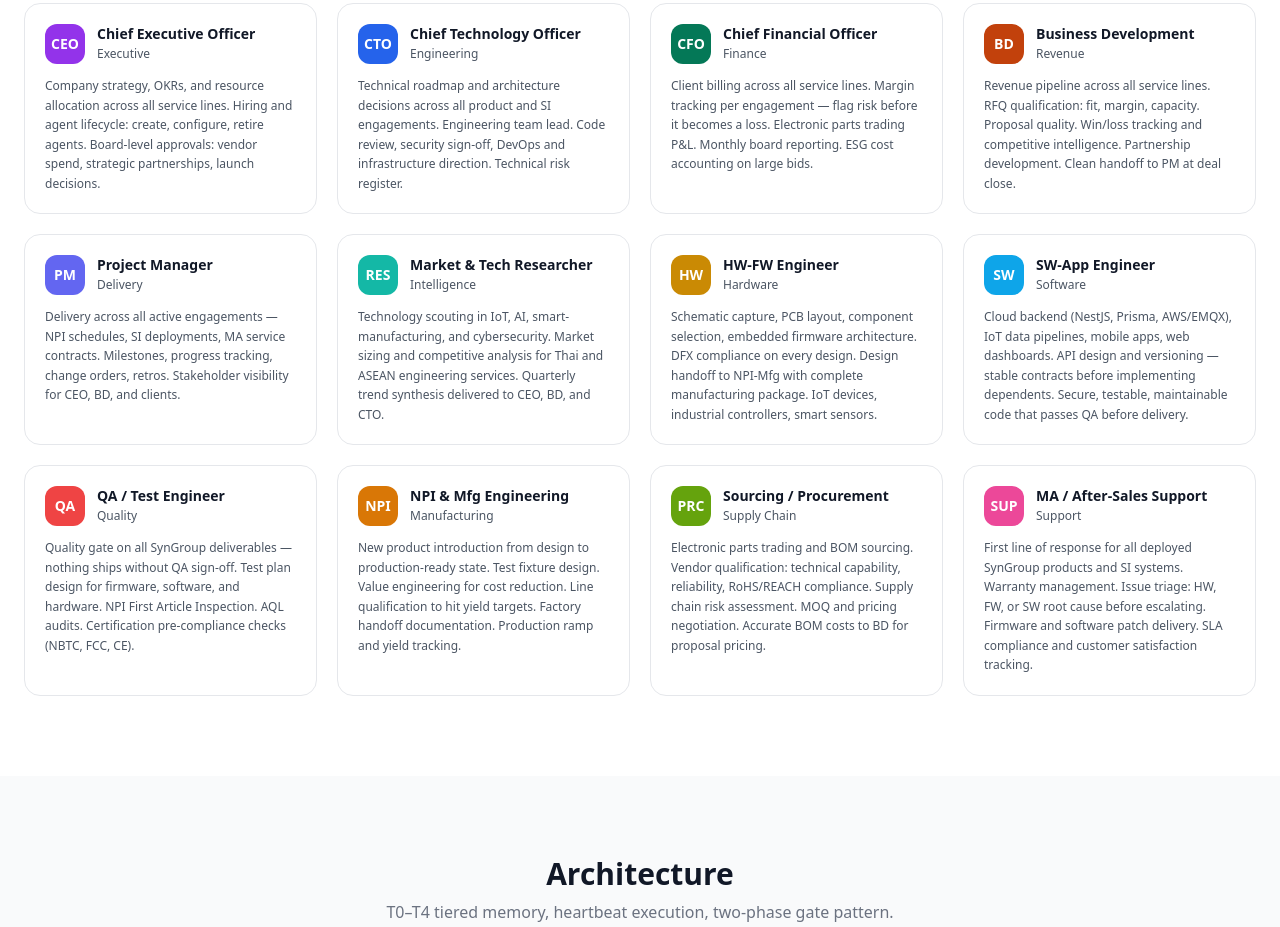
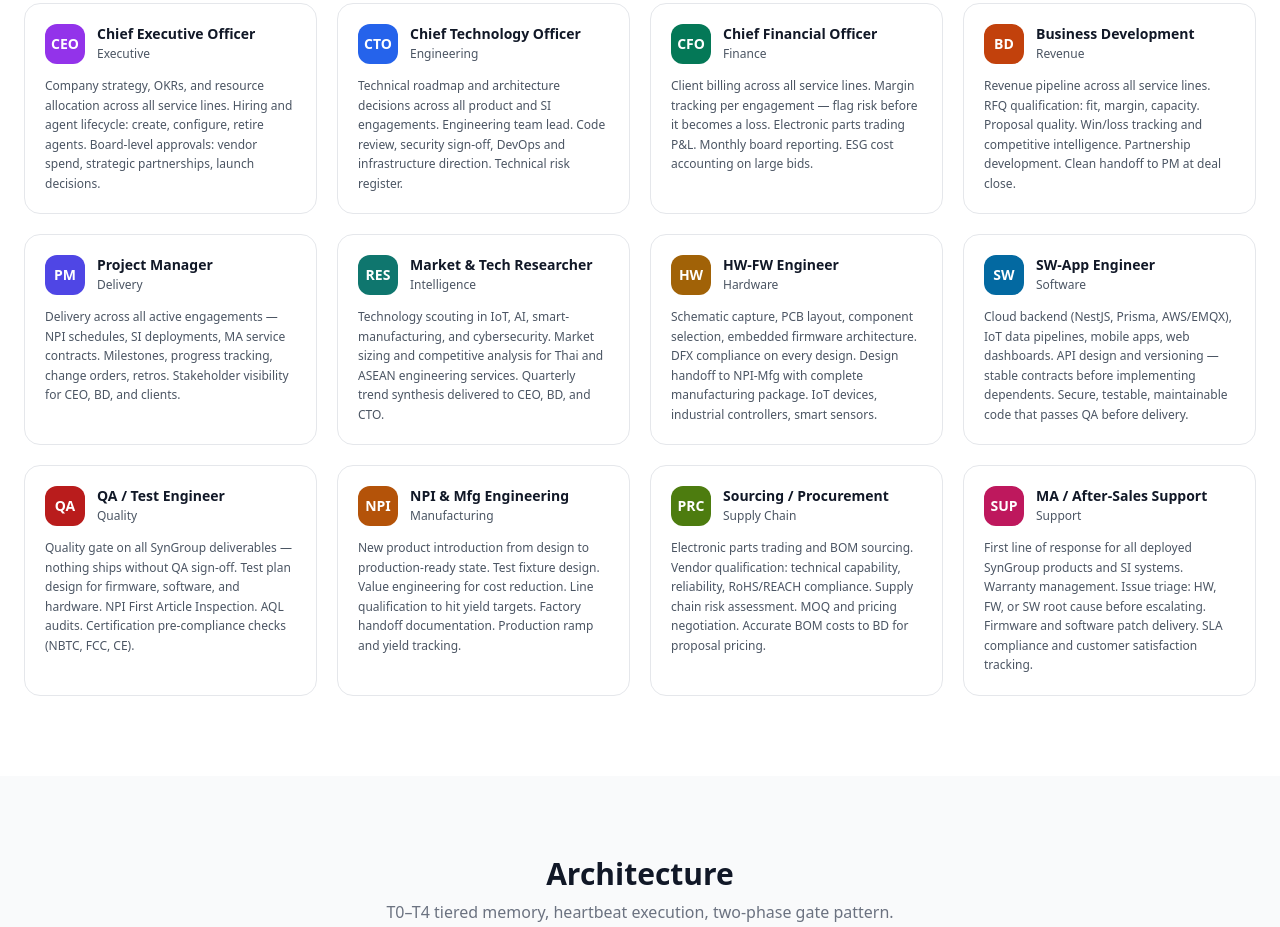
Before and after one commit to neoken555/synaa-demo, a website: page index.html in a window 1280 px wide. Shown: the part 781-1708 px from the top of the page. Drawn offline with nearby package versions, Linux system fonts and the light colour scheme.

Commit message:
fix(a11y): resolve 10 WCAG 2 AA color-contrast violations (SYNAA-63)
Darkened 8 icon badge backgrounds so white text clears 4.5:1 AA ratio:
- bg-indigo-500 → bg-indigo-600
- bg-teal-500   → bg-teal-700
- bg-yellow-600 → bg-yellow-700
- bg-sky-500    → bg-sky-700
- bg-red-500    → bg-red-700
- bg-amber-600  → bg-amber-700
- bg-lime-600   → bg-lime-700
- bg-pink-500   → bg-pink-700

Lightened 2 footer text nodes on bg-gray-950 (#030712):
- .mb-4 paragraph:   gray-500 (4.16) → text-gray-300 (≥4.5)
- p:nth-child(3):    gray-600 (2.66) → text-gray-400 (≥4.5)

Co-Authored-By: Paperclip <noreply@paperclip.ing>

```diff
--- a/index.html
+++ b/index.html
@@ -177,7 +177,7 @@
     <!-- PM -->
     <div class="agent-card rounded-2xl border border-gray-200 dark:border-gray-800 bg-white dark:bg-gray-900 p-5 transition-shadow">
       <div class="flex items-start gap-3 mb-3">
-        <span class="w-10 h-10 rounded-xl bg-indigo-500 text-white flex items-center justify-center font-bold shrink-0 text-sm">PM</span>
+        <span class="w-10 h-10 rounded-xl bg-indigo-600 text-white flex items-center justify-center font-bold shrink-0 text-sm">PM</span>
         <div>
           <div class="font-semibold text-sm">Project Manager</div>
           <div class="text-xs text-gray-600 dark:text-gray-400 mt-0.5">Delivery</div>
@@ -189,7 +189,7 @@
     <!-- Researcher -->
     <div class="agent-card rounded-2xl border border-gray-200 dark:border-gray-800 bg-white dark:bg-gray-900 p-5 transition-shadow">
       <div class="flex items-start gap-3 mb-3">
-        <span class="w-10 h-10 rounded-xl bg-teal-500 text-white flex items-center justify-center font-bold shrink-0 text-sm">RES</span>
+        <span class="w-10 h-10 rounded-xl bg-teal-700 text-white flex items-center justify-center font-bold shrink-0 text-sm">RES</span>
         <div>
           <div class="font-semibold text-sm">Market &amp; Tech Researcher</div>
           <div class="text-xs text-gray-600 dark:text-gray-400 mt-0.5">Intelligence</div>
@@ -201,7 +201,7 @@
     <!-- HW-FW -->
     <div class="agent-card rounded-2xl border border-gray-200 dark:border-gray-800 bg-white dark:bg-gray-900 p-5 transition-shadow">
       <div class="flex items-start gap-3 mb-3">
-        <span class="w-10 h-10 rounded-xl bg-yellow-600 text-white flex items-center justify-center font-bold shrink-0 text-sm">HW</span>
+        <span class="w-10 h-10 rounded-xl bg-yellow-700 text-white flex items-center justify-center font-bold shrink-0 text-sm">HW</span>
         <div>
           <div class="font-semibold text-sm">HW-FW Engineer</div>
           <div class="text-xs text-gray-600 dark:text-gray-400 mt-0.5">Hardware</div>
@@ -213,7 +213,7 @@
     <!-- SW-App -->
     <div class="agent-card rounded-2xl border border-gray-200 dark:border-gray-800 bg-white dark:bg-gray-900 p-5 transition-shadow">
       <div class="flex items-start gap-3 mb-3">
-        <span class="w-10 h-10 rounded-xl bg-sky-500 text-white flex items-center justify-center font-bold shrink-0 text-sm">SW</span>
+        <span class="w-10 h-10 rounded-xl bg-sky-700 text-white flex items-center justify-center font-bold shrink-0 text-sm">SW</span>
         <div>
           <div class="font-semibold text-sm">SW-App Engineer</div>
           <div class="text-xs text-gray-600 dark:text-gray-400 mt-0.5">Software</div>
@@ -225,7 +225,7 @@
     <!-- QA -->
     <div class="agent-card rounded-2xl border border-gray-200 dark:border-gray-800 bg-white dark:bg-gray-900 p-5 transition-shadow">
       <div class="flex items-start gap-3 mb-3">
-        <span class="w-10 h-10 rounded-xl bg-red-500 text-white flex items-center justify-center font-bold shrink-0 text-sm">QA</span>
+        <span class="w-10 h-10 rounded-xl bg-red-700 text-white flex items-center justify-center font-bold shrink-0 text-sm">QA</span>
         <div>
           <div class="font-semibold text-sm">QA / Test Engineer</div>
           <div class="text-xs text-gray-600 dark:text-gray-400 mt-0.5">Quality</div>
@@ -237,7 +237,7 @@
     <!-- NPI-Mfg -->
     <div class="agent-card rounded-2xl border border-gray-200 dark:border-gray-800 bg-white dark:bg-gray-900 p-5 transition-shadow">
       <div class="flex items-start gap-3 mb-3">
-        <span class="w-10 h-10 rounded-xl bg-amber-600 text-white flex items-center justify-center font-bold shrink-0 text-sm">NPI</span>
+        <span class="w-10 h-10 rounded-xl bg-amber-700 text-white flex items-center justify-center font-bold shrink-0 text-sm">NPI</span>
         <div>
           <div class="font-semibold text-sm">NPI &amp; Mfg Engineering</div>
           <div class="text-xs text-gray-600 dark:text-gray-400 mt-0.5">Manufacturing</div>
@@ -249,7 +249,7 @@
     <!-- Procurement -->
     <div class="agent-card rounded-2xl border border-gray-200 dark:border-gray-800 bg-white dark:bg-gray-900 p-5 transition-shadow">
       <div class="flex items-start gap-3 mb-3">
-        <span class="w-10 h-10 rounded-xl bg-lime-600 text-white flex items-center justify-center font-bold shrink-0 text-sm">PRC</span>
+        <span class="w-10 h-10 rounded-xl bg-lime-700 text-white flex items-center justify-center font-bold shrink-0 text-sm">PRC</span>
         <div>
           <div class="font-semibold text-sm">Sourcing / Procurement</div>
           <div class="text-xs text-gray-600 dark:text-gray-400 mt-0.5">Supply Chain</div>
@@ -261,7 +261,7 @@
     <!-- Support -->
     <div class="agent-card rounded-2xl border border-gray-200 dark:border-gray-800 bg-white dark:bg-gray-900 p-5 transition-shadow">
       <div class="flex items-start gap-3 mb-3">
-        <span class="w-10 h-10 rounded-xl bg-pink-500 text-white flex items-center justify-center font-bold shrink-0 text-sm">SUP</span>
+        <span class="w-10 h-10 rounded-xl bg-pink-700 text-white flex items-center justify-center font-bold shrink-0 text-sm">SUP</span>
         <div>
           <div class="font-semibold text-sm">MA / After-Sales Support</div>
           <div class="text-xs text-gray-600 dark:text-gray-400 mt-0.5">Support</div>
@@ -439,8 +439,8 @@
 <footer class="bg-gray-950 text-gray-500 py-10 px-6 text-center text-sm">
   <div class="max-w-2xl mx-auto">
     <p class="font-medium text-gray-300 mb-1">SYNAA — Synthetic Autonomous Agent Architecture</p>
-    <p class="mb-4">Built by <span class="text-cyan-400 font-semibold">the fleet itself</span> as part of <a href="https://github.com/neoken555/synaa-demo" class="text-blue-400 underline hover:text-blue-300 transition-colors">SYNAA-58</a>.</p>
-    <p class="text-xs text-gray-600">&copy; 2026 SynGroup. All agents deployed.</p>
+    <p class="mb-4 text-gray-300">Built by <span class="text-cyan-400 font-semibold">the fleet itself</span> as part of <a href="https://github.com/neoken555/synaa-demo" class="text-blue-400 underline hover:text-blue-300 transition-colors">SYNAA-58</a>.</p>
+    <p class="text-xs text-gray-400">&copy; 2026 SynGroup. All agents deployed.</p>
   </div>
 </footer>
 
```
